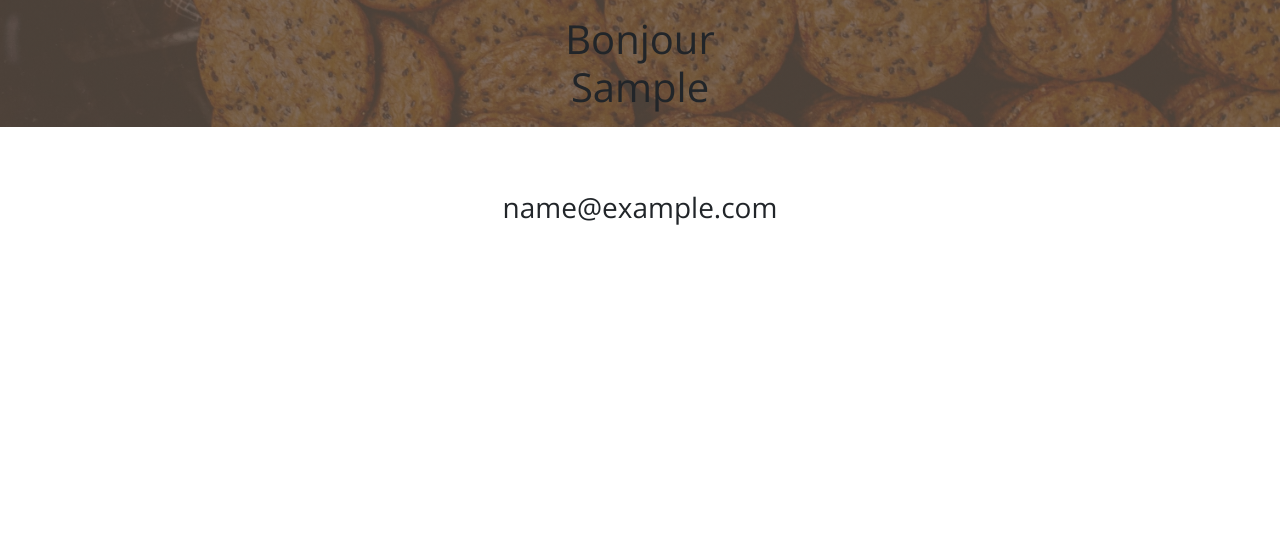
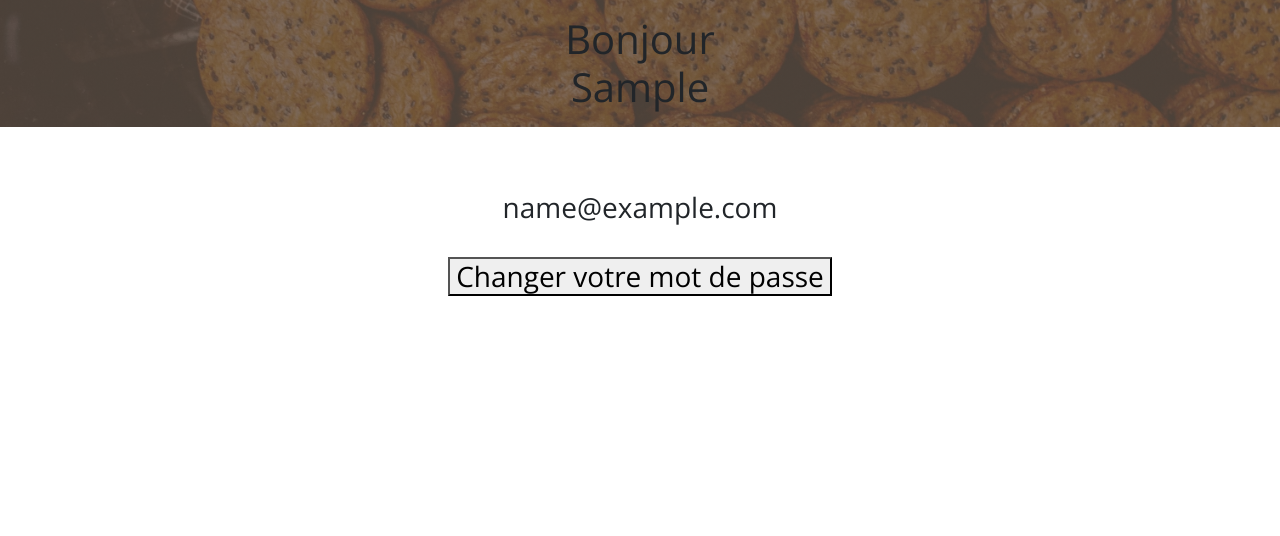
Before and after one commit to IndianaS/OC_Projet11, a Django app: page /users/profile/ in a window 1280 px wide. Shown: the part 129-665 px from the top of the page. Run offline with Django 3.2, Linux system fonts and the light colour scheme; the visitor is signed in with stand-in values (Sample User, id 1); some libraries are stand-ins or nearby versions; some web fonts are replaced.

Commit message:
run flake8

```diff
--- a/users/templates/users/profile.html
+++ b/users/templates/users/profile.html
@@ -25,6 +25,10 @@
         <h3 class="text-center mt-0 font-custom-title">
             {{ user.email }}
         </h3>
+        <br>
+        <h3 class="text-center mt-0 font-custom-title">
+            <a href="{% url 'password_reset' %}"><button>Changer votre mot de passe</button></a>
+        </h3>
     </div>
 </section>
 {% endblock content %}
```
